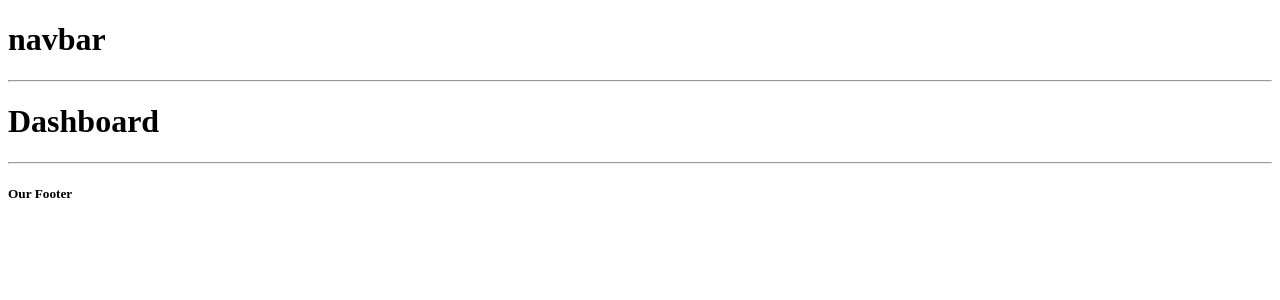
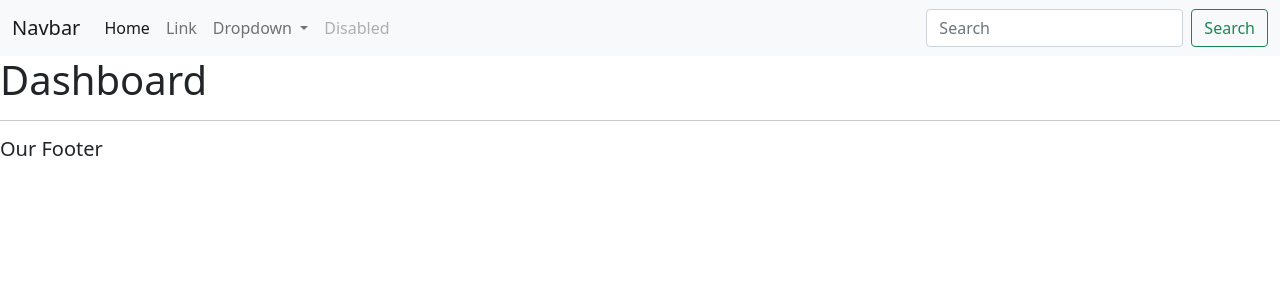
Before and after one commit to Felipe500/sistema_crm-django, a Django app: page / in a window 1280 px wide. Shown: the top 300 px of the page. Run offline with Django 3.2, Linux system fonts and the light colour scheme.

Commit message:
SISTEMA CRM 2

```diff
--- a/accounts/templates/accounts/main.html
+++ b/accounts/templates/accounts/main.html
@@ -3,6 +3,10 @@
 <head>
 	<meta charset="utf-8">
 	<title>crm</title>
+	<link href="https://cdn.jsdelivr.net/npm/bootstrap@5.1.0/dist/css/bootstrap.min.css" rel="stylesheet" integrity="sha384-KyZXEAg3QhqLMpG8r+8fhAXLRk2vvoC2f3B09zVXn8CA5QIVfZOJ3BCsw2P0p/We" crossorigin="anonymous">
+
+
+
 </head>
 <body>
 
@@ -23,4 +27,7 @@
 
 
 </body>
+<script  src="https://cdn.jsdelivr.net/npm/bootstrap@5.1.0/dist/js/bootstrap.bundle.min.js" integrity="sha384-U1DAWAznBHeqEIlVSCgzq+c9gqGAJn5c/t99JyeKa9xxaYpSvHU5awsuZVVFIhvj" crossorigin="anonymous"></script>
+<script src="https://cdn.jsdelivr.net/npm/@popperjs/core@2.9.3/dist/umd/popper.min.js" integrity="sha384-eMNCOe7tC1doHpGoWe/6oMVemdAVTMs2xqW4mwXrXsW0L84Iytr2wi5v2QjrP/xp" crossorigin="anonymous"></script>
+<script src="https://cdn.jsdelivr.net/npm/bootstrap@5.1.0/dist/js/bootstrap.min.js" integrity="sha384-cn7l7gDp0eyniUwwAZgrzD06kc/tftFf19TOAs2zVinnD/C7E91j9yyk5//jjpt/" crossorigin="anonymous"></script>
 </html>
--- a/accounts/templates/accounts/navbar.html
+++ b/accounts/templates/accounts/navbar.html
@@ -1,4 +1,36 @@
-
-
-<h1> navbar </h1>
-<hr>
+<nav class="navbar navbar-expand-lg navbar-light bg-light">
+  <div class="container-fluid">
+    <a class="navbar-brand" href="#">Navbar</a>
+    <button class="navbar-toggler" type="button" data-bs-toggle="collapse" data-bs-target="#navbarSupportedContent" aria-controls="navbarSupportedContent" aria-expanded="false" aria-label="Toggle navigation">
+      <span class="navbar-toggler-icon"></span>
+    </button>
+    <div class="collapse navbar-collapse" id="navbarSupportedContent">
+      <ul class="navbar-nav me-auto mb-2 mb-lg-0">
+        <li class="nav-item">
+          <a class="nav-link active" aria-current="page" href="#">Home</a>
+        </li>
+        <li class="nav-item">
+          <a class="nav-link" href="#">Link</a>
+        </li>
+        <li class="nav-item dropdown">
+          <a class="nav-link dropdown-toggle" href="#" id="navbarDropdown" role="button" data-bs-toggle="dropdown" aria-expanded="false">
+            Dropdown
+          </a>
+          <ul class="dropdown-menu" aria-labelledby="navbarDropdown">
+            <li><a class="dropdown-item" href="#">Action</a></li>
+            <li><a class="dropdown-item" href="#">Another action</a></li>
+            <li><hr class="dropdown-divider"></li>
+            <li><a class="dropdown-item" href="#">Something else here</a></li>
+          </ul>
+        </li>
+        <li class="nav-item">
+          <a class="nav-link disabled" href="#" tabindex="-1" aria-disabled="true">Disabled</a>
+        </li>
+      </ul>
+      <form class="d-flex">
+        <input class="form-control me-2" type="search" placeholder="Search" aria-label="Search">
+        <button class="btn btn-outline-success" type="submit">Search</button>
+      </form>
+    </div>
+  </div>
+</nav>
```
